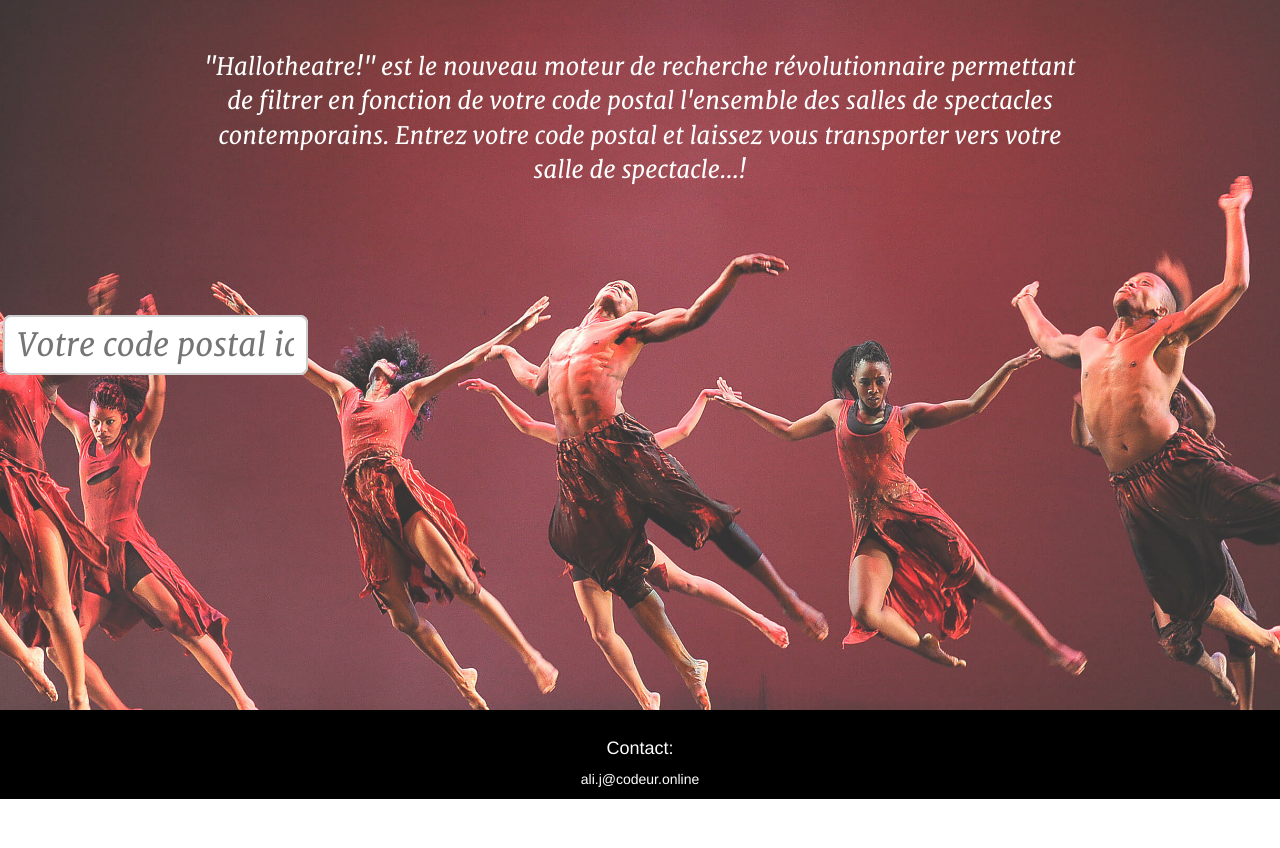
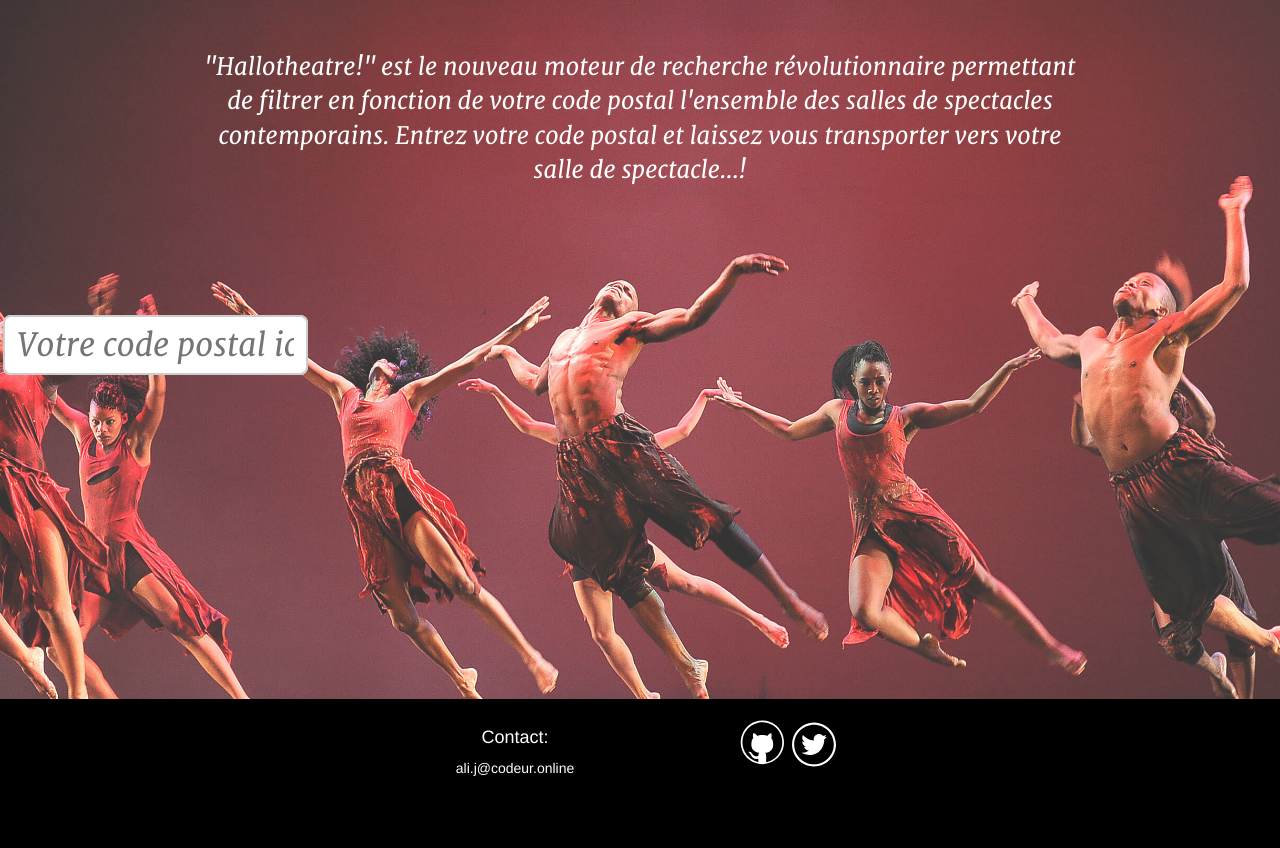
Before and after one commit to ali-loup-acs/list_theater_404, a PHP site: page /assets/templates/dataProject.html in a window 1280 px wide. Shown: the part 801-1649 px from the top of the page. After the commit the page ends 1577 px from the top, so only its background shows below. Run offline with PHP 8.4, Linux system fonts and the light colour scheme; some libraries are stand-ins or nearby versions.

Commit message:
html css

```diff
--- a/assets/css/style.css
+++ b/assets/css/style.css
@@ -101,7 +101,7 @@
   background-position: center;
   width: 100%;
   height: 100vh;
-  padding-bottom: 89px;
+  padding-bottom: 100px;
 }
 
 main p{
@@ -125,13 +125,15 @@
   background-color: #000000;
   color:#FFFFFF;
   padding-top: 0.5%;
-  height:89px;
+  height:100px;
   position:absolute;
   bottom: 0%;
   width: 100%;
 }
 .textFoot{
   text-align: center;
+  width: 250px;
+  float: left;
 }
 .test{
   padding-top: 1%;
@@ -147,8 +149,8 @@
 }
 .git{
   padding-bottom: 0.3%;
-  height: 30%;
-  width: 30%;
+  height: 29.7%;
+  width: 29.7%;
   fill: #FFFFFF;
 }
 .twitt{
--- a/assets/templates/dataProject.html
+++ b/assets/templates/dataProject.html
@@ -58,18 +58,20 @@
 				<p>ali.j@codeur.online</p>
 			</div>
 			<div class="icons">
-			<svg class="git" enable-background="new 0 0 512 512" id="Layer_1" version="1.1" viewBox="0 0 512 512" xml:space="preserve" xmlns="http://www.w3.org/2000/svg" xmlns:xlink="http://www.w3.org/1999/xlink">
-				<g><path d="M256.6,507.8C118.1,507.3,7.3,393.8,8.5,254.7C9.6,118.1,119.9,4.6,260.2,6.3   C397.3,7.9,507.1,121.1,505.5,260C504,396,394.7,507.7,256.6,507.8z M221.2,377.5c-1.6-0.3-2.3-0.4-3.1-0.5   c-19.1-2.7-37-8.4-53-19.8c-17.1-12.2-27.6-28.6-31.9-48.7c-4.4-20.5-2.7-41.2,0.5-61.7c2.2-14.1,7-27.4,18-37.5   c1.6-1.5,1.5-2.7,0.7-4.7c-6-16.6-5.3-33.3-0.3-50c1-3.3,2.6-4.7,6.1-3.4c4.2,1.5,8.5,2.8,12.4,5.1c10.7,6.3,18.9,15,26.1,24.9   c1.8,2.4,3,2.8,5.5,1.1c6.2-4.3,13.5-5.6,20.6-6.9c17.2-3.2,34.5-2.6,51.8-1.8c10.1,0.5,20.1,2.3,29.7,5.9c3,1.1,5.7,5,8.5,3.5   c2.8-1.4,4.5-5.2,6.7-7.8c8.8-10.6,18.9-19.4,32.5-23.7c4.4-1.4,6.4-0.7,7.9,4c5,16.3,5.7,32.4-0.6,48.4c-1,2.5-0.8,4.3,1.3,6.2   c8.3,7.7,13.1,17.6,15.6,28.5c4.3,18.6,5.4,37.6,4.2,56.6c-1.2,18.2-7.1,34.8-19.3,48.8c-16.4,18.8-37.8,28.1-61.9,32.2   c-2.8,0.5-5.7,1-8.7,1.5c7.1,11.1,10.5,22.6,10.6,35c0.1,14.3,0,28.7,0,43c0,9.3,0,18.6,0,28c15.2-1.5,43.6-11.6,63.4-22.4   c92.3-50.3,138.9-154.2,115.4-257.1C452.1,81.8,331,4.5,208.6,31C93,56.1,13,167.5,30.4,289.9c8.1,56.9,34.2,104.5,77.4,142.4   c28.5,25,61.5,41.7,98.5,50.3c2.9,0.7,4.2,0.5,4.1-3c-0.2-9.8-0.2-19.7,0-29.5c0-3.3-0.6-4.3-4.2-3.6c-6.5,1.3-13.2,2-19.9,1.6   c-21.2-1.1-38.4-9.5-50.5-27.5c-4.1-6.1-6.4-13.2-10.3-19.3c-6.9-10.7-13-22-24.5-28.9c-1.5-0.9-3.3-2.3-2.4-4.4   c0.8-2,3-1.7,4.8-1.9c12.8-1,23.3,3.8,32,13c4.6,4.9,7.5,11,11.5,16.3c13.3,17.7,38.7,25.3,59.5,17.8c3-1.1,3.9-2.6,4.3-5.7   C211.9,397,213.9,386.7,221.2,377.5z" fill="#FFFFFF"/></g>
-			</svg>
-				<svg class="twitt" enable-background="new 0 0 144.083 144" height="144px" id="Twitter" version="1.1" viewBox="0 0 144.083 144" width="144.083px" xml:space="preserve" xmlns="http://www.w3.org/2000/svg" xmlns:xlink="http://www.w3.org/1999/xlink">
+			<a href="https://github.com/ali-loup-acs">
+				<svg class="git" enable-background="new 0 0 512 512" id="Layer_1" version="1.1" viewBox="0 0 512 512" xml:space="preserve" xmlns="http://www.w3.org/2000/svg" xmlns:xlink="http://www.w3.org/1999/xlink">
+					<g><path d="M256.6,507.8C118.1,507.3,7.3,393.8,8.5,254.7C9.6,118.1,119.9,4.6,260.2,6.3   C397.3,7.9,507.1,121.1,505.5,260C504,396,394.7,507.7,256.6,507.8z M221.2,377.5c-1.6-0.3-2.3-0.4-3.1-0.5   c-19.1-2.7-37-8.4-53-19.8c-17.1-12.2-27.6-28.6-31.9-48.7c-4.4-20.5-2.7-41.2,0.5-61.7c2.2-14.1,7-27.4,18-37.5   c1.6-1.5,1.5-2.7,0.7-4.7c-6-16.6-5.3-33.3-0.3-50c1-3.3,2.6-4.7,6.1-3.4c4.2,1.5,8.5,2.8,12.4,5.1c10.7,6.3,18.9,15,26.1,24.9   c1.8,2.4,3,2.8,5.5,1.1c6.2-4.3,13.5-5.6,20.6-6.9c17.2-3.2,34.5-2.6,51.8-1.8c10.1,0.5,20.1,2.3,29.7,5.9c3,1.1,5.7,5,8.5,3.5   c2.8-1.4,4.5-5.2,6.7-7.8c8.8-10.6,18.9-19.4,32.5-23.7c4.4-1.4,6.4-0.7,7.9,4c5,16.3,5.7,32.4-0.6,48.4c-1,2.5-0.8,4.3,1.3,6.2   c8.3,7.7,13.1,17.6,15.6,28.5c4.3,18.6,5.4,37.6,4.2,56.6c-1.2,18.2-7.1,34.8-19.3,48.8c-16.4,18.8-37.8,28.1-61.9,32.2   c-2.8,0.5-5.7,1-8.7,1.5c7.1,11.1,10.5,22.6,10.6,35c0.1,14.3,0,28.7,0,43c0,9.3,0,18.6,0,28c15.2-1.5,43.6-11.6,63.4-22.4   c92.3-50.3,138.9-154.2,115.4-257.1C452.1,81.8,331,4.5,208.6,31C93,56.1,13,167.5,30.4,289.9c8.1,56.9,34.2,104.5,77.4,142.4   c28.5,25,61.5,41.7,98.5,50.3c2.9,0.7,4.2,0.5,4.1-3c-0.2-9.8-0.2-19.7,0-29.5c0-3.3-0.6-4.3-4.2-3.6c-6.5,1.3-13.2,2-19.9,1.6   c-21.2-1.1-38.4-9.5-50.5-27.5c-4.1-6.1-6.4-13.2-10.3-19.3c-6.9-10.7-13-22-24.5-28.9c-1.5-0.9-3.3-2.3-2.4-4.4   c0.8-2,3-1.7,4.8-1.9c12.8-1,23.3,3.8,32,13c4.6,4.9,7.5,11,11.5,16.3c13.3,17.7,38.7,25.3,59.5,17.8c3-1.1,3.9-2.6,4.3-5.7   C211.9,397,213.9,386.7,221.2,377.5z" fill="#FFFFFF"/></g>
+				</svg>
+			</a>
+			<a href="https://twitter.com/AccessCodeOFP">
+				<svg class="twitt" enable-background="new 0 0 144.083 144" height="144px" id="Twitter" version="1.1" viewBox="0 0 137.083 134" width="144.083px" xml:space="preserve" xmlns="http://www.w3.org/2000/svg" xmlns:xlink="http://www.w3.org/1999/xlink">
 					<path d="M72.041,11.166c-33.543,0-60.833,27.29-60.833,60.834c0,33.545,27.29,60.834,60.833,60.834  c33.544,0,60.835-27.289,60.835-60.834C132.875,38.456,105.584,11.166,72.041,11.166z M72.041,126.834  c-30.235,0-54.833-24.598-54.833-54.834c0-30.235,24.598-54.834,54.833-54.834c30.235,0,54.835,24.599,54.835,54.834  C126.875,102.236,102.276,126.834,72.041,126.834z"/>
 					<path d="M99.208,52.18c1.398-0.722,4.746-2.867,6.324-7.471c0,0-3.803,2.75-8.979,3.074l-0.094,0.052  c-2.648-2.89-6.455-4.703-10.688-4.703c-8.008,0-14.499,6.492-14.499,14.5c0,1.215,0.151,2.395,0.434,3.523l-0.07-0.105  c0,0-15.53,0.89-30.171-15.127c0,0-6.473,11.001,4.61,19.414c-2.427,0.404-6.713-1.78-6.713-1.78s0.242,11.566,11.728,14.398  c-1.86,0.486-5.339,0.646-6.471,0.162c0,0,1.698,8.816,13.428,10.354c-2.993,1.699-8.574,6.875-21.194,5.904  c0,0,9.062,7.441,25.887,6.391s29.04-12.377,33.974-24.348c4.934-11.971,3.561-18.787,3.561-18.787s4.123-2.164,6.957-7.34  c-1.309,0.392-6.164,1.578-7.971,2.017C99.243,52.266,99.225,52.223,99.208,52.18z"/>
 				</svg>
+			</a>
 			</div>
 		</div>
-
 		</footer>
-		</div>
 
 
 
@@ -79,7 +81,7 @@
 		<script src="assets/js/typeahead.bundle.min.js"></script>
 		<script src="assets/js/bloodhound.min.js"></script>
 		<script src="assets/js/good.js"></script>
-
+			</div>
 	</body>
 
 	</html>
```
Also changed, not shown: assets/css/style2.css (+21 -3 lines), assets/templates/dataProject2.html (+11 -9 lines), spectacles.sql (+4 -3 lines).
